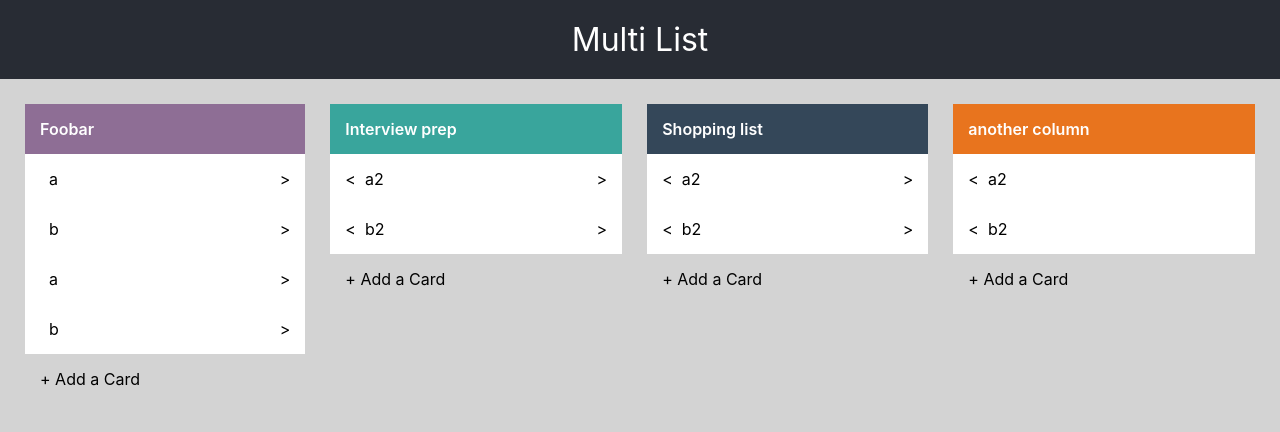
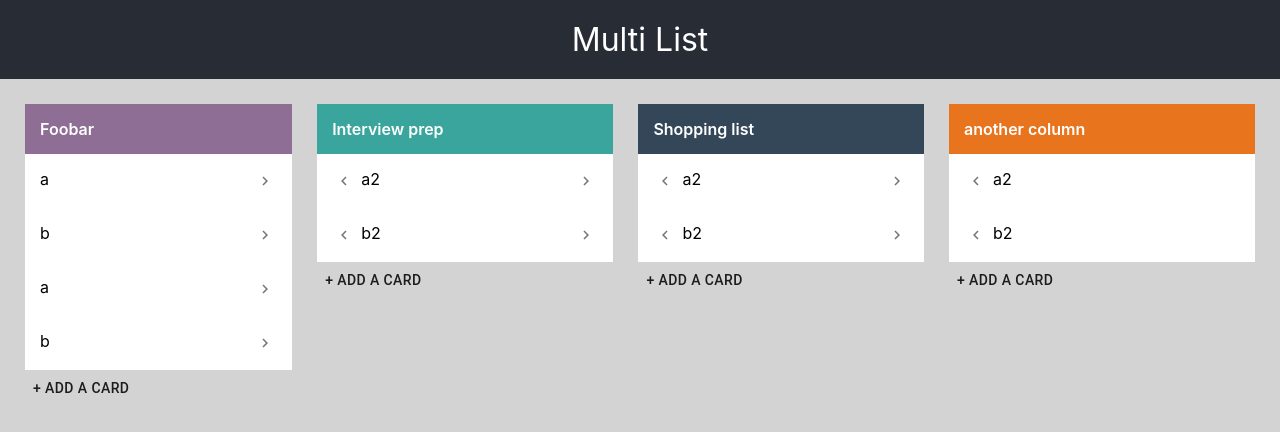
Before and after one commit to ronapelbaum/multi-list, a React (Create React App) app: page / in a window 1280 px wide. Shown: the top 432 px of the page. Built offline with nearby package versions, Linux system fonts and the light colour scheme.

Commit message:
add material-ui

```diff
--- a/package.json
+++ b/package.json
@@ -3,6 +3,8 @@
   "version": "0.1.0",
   "private": true,
   "dependencies": {
+    "@material-ui/core": "^4.9.11",
+    "@material-ui/icons": "^4.9.1",
     "@testing-library/jest-dom": "^4.2.4",
     "@testing-library/react": "^9.5.0",
     "@testing-library/user-event": "^7.2.1",
--- a/src/common.module.scss
+++ b/src/common.module.scss
@@ -1,7 +1,11 @@
+$gap-xxl: 25px;
 $gap-xl: 20px;
+$gap-lg: 15px;
+$gap-sm: 5px;
 $fs-xl: 32px;
 
 $dusk: #282c34;
+$white: #FFF;
 
 .clickable {
   cursor: pointer;
--- a/src/components/List.jsx
+++ b/src/components/List.jsx
@@ -1,4 +1,7 @@
 import React from 'react';
+import { Button, IconButton } from '@material-ui/core';
+import KeyboardArrowRight from '@material-ui/icons/KeyboardArrowRight';
+import KeyboardArrowLeft from '@material-ui/icons/KeyboardArrowLeft';
 import classnames from 'classnames';
 import styles from './List.module.scss';
 
@@ -7,14 +10,21 @@ const List = ({ name, color, items, addItem, moveRight, moveLeft }) => (
     <div className={styles.title} style={{backgroundColor: color}}>{name}</div>
     {items && items.map((item, idx) => (
       // TODO fix the key here
-      <div key={item+idx} className={styles.item}>
-        { moveLeft && <span onClick={() => moveLeft(idx)} className={styles.clickable}>&lt;</span> }
+      <div key={item + idx} className={styles.item}>
+        {moveLeft &&
+          <IconButton onClick={() => moveLeft(idx)} size="small">
+            <KeyboardArrowLeft fontSize="inherit" />
+          </IconButton>
+        }
         <span className={styles.itemName}>{item}</span>
-        { moveRight && <span onClick={() => moveRight(idx)} className={styles.clickable}>&gt;</span> }
+        {moveRight &&
+          <IconButton onClick={() => moveRight(idx)} size="small">
+            <KeyboardArrowRight fontSize="inherit" />
+          </IconButton>
+        }
       </div>
     ))}
-
-    <div onClick={addItem} className={styles.clickable}>+ Add a Card</div>
+    <Button onClick={addItem}>+ Add a Card</Button>
   </div>
 );
 
--- a/src/components/List.module.scss
+++ b/src/components/List.module.scss
@@ -3,12 +3,12 @@
 .list {
 
   & > * {
-    padding: 15px;
+    padding: $gap-lg;
   }
 
   .title{
     background-color: $dusk;
-    color: white;
+    color: $white;
     font-weight: 600;
   }
 
@@ -18,9 +18,11 @@
     display: flex;
     justify-content: space-between;
 
+    & > *:not(:first-child) {
+      margin-left: $gap-sm;
+    }
     .itemName {
       flex-grow: 1;
-      padding: 0px 9px;
     }
   }
 
--- a/src/components/ListsController.module.scss
+++ b/src/components/ListsController.module.scss
@@ -1,3 +1,5 @@
+@import '../common.module.scss';
+
 .container {
   display: flex;
 
@@ -8,11 +10,11 @@
 
   // gutter all lists
   & > * {
-    margin: 25px 0px 25px 25px;
+    margin: $gap-xxl 0px $gap-xxl $gap-xxl;
     flex-grow: 1;
   }
   & > *:last-child {
-    margin-right: 25px;
+    margin-right: $gap-xxl;
   }
 
 }
```
Also changed, not shown: 1 other file (tests, documents, lock files or other folders).
